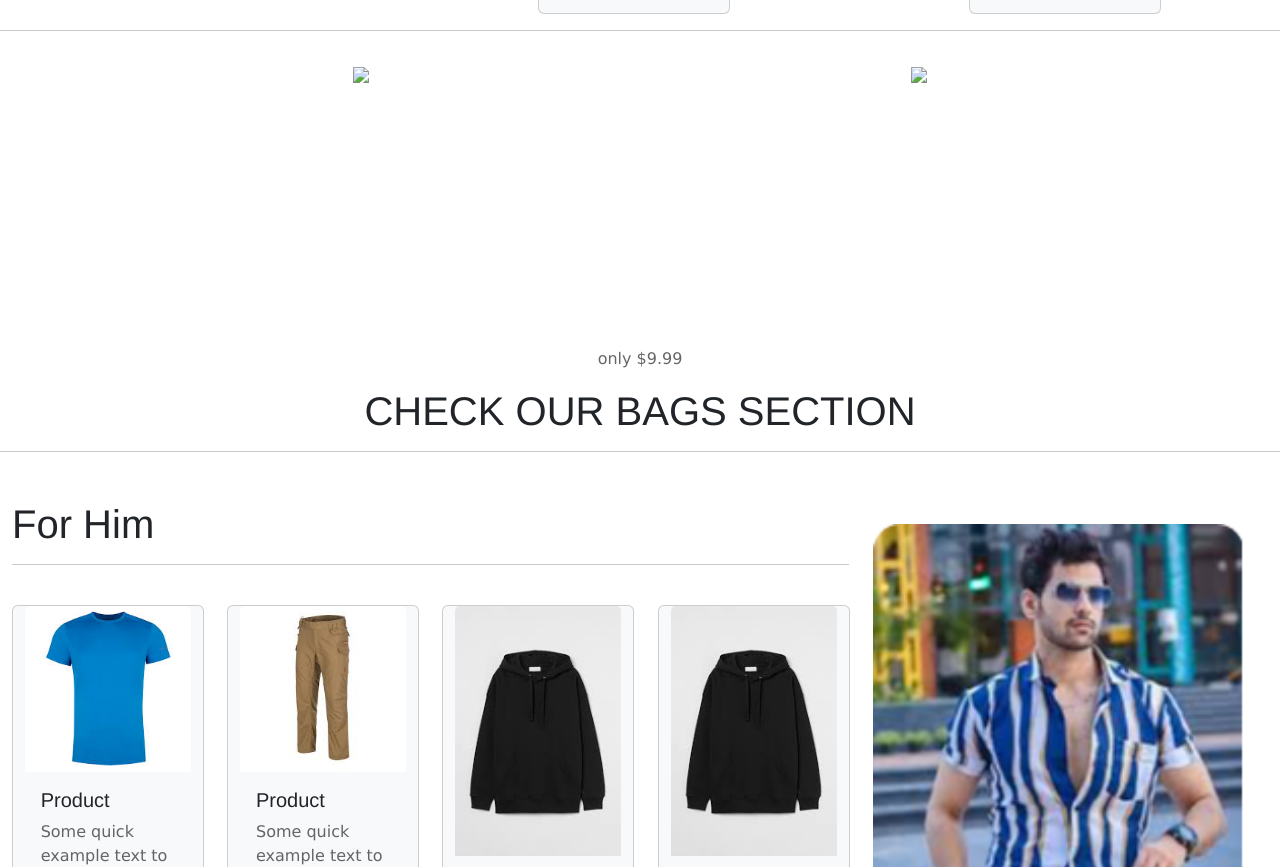
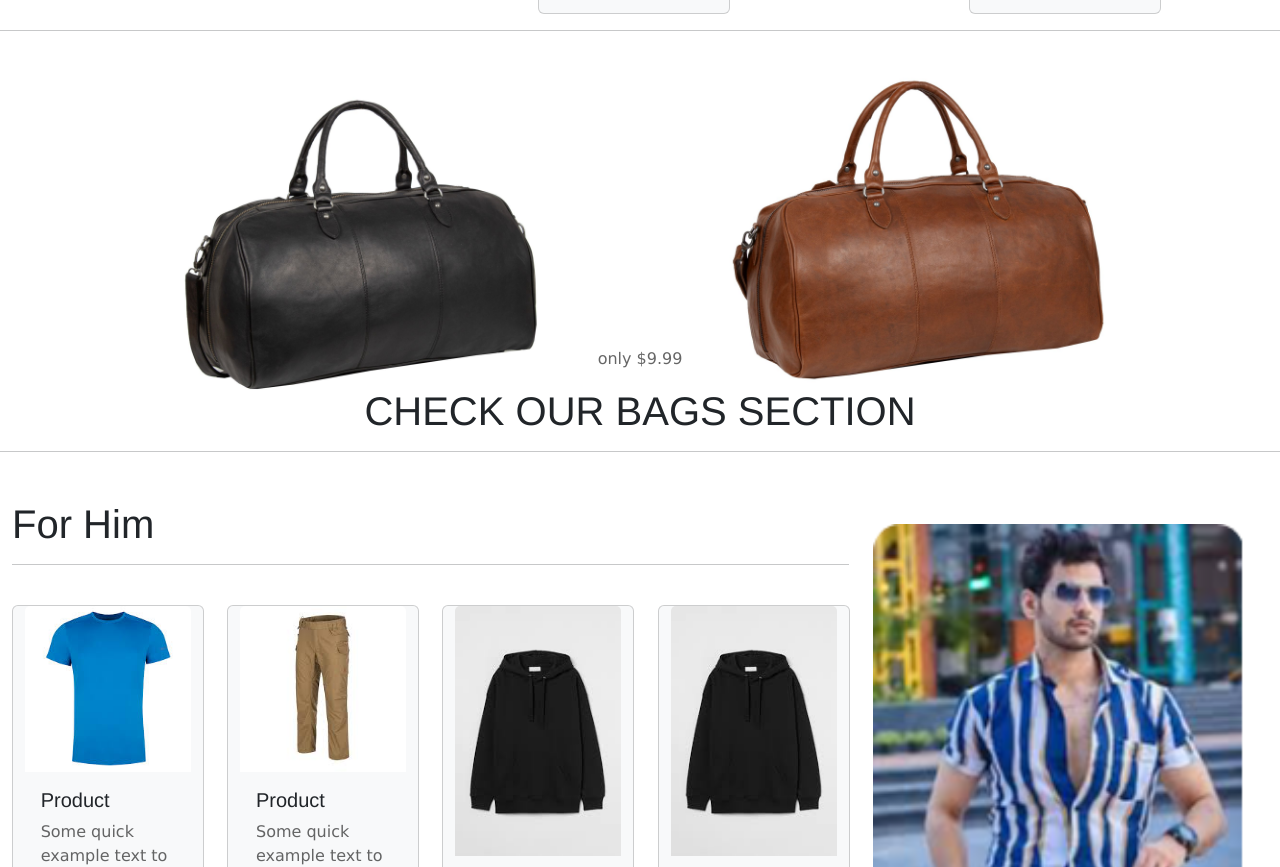
Before and after one commit to Youssef-AbuTaleb/Ecommerce-using-bootstrap-and-RWD, a plain HTML site: page index.html in a window 1280 px wide. Shown: the part 1790-2657 px from the top of the page. Drawn offline with nearby package versions, Linux system fonts and the light colour scheme; the site is published under a folder, as on GitHub Pages, so addresses that start at the root find nothing.

Commit message:
Update index.html

```diff
--- a/index.html
+++ b/index.html
@@ -329,10 +329,10 @@
     <section>
       <div id="bagCont" class="container d-flex flex-column flex-md-row">
         <div style="height: 300px" class="col-12 col-md-6">
-          <img class="bags" src="/img/bags/01.jpg " />
+          <img class="bags" src="./img/bags/01.jpg" />
         </div>
         <div style="height: 300px" class="col-12 col-md-6">
-          <img class="bags" src="/img/bags/02.jpg " />
+          <img class="bags" src="./img/bags/02.jpg" />
         </div>
       </div>
       <div style="text-align: center">
```
